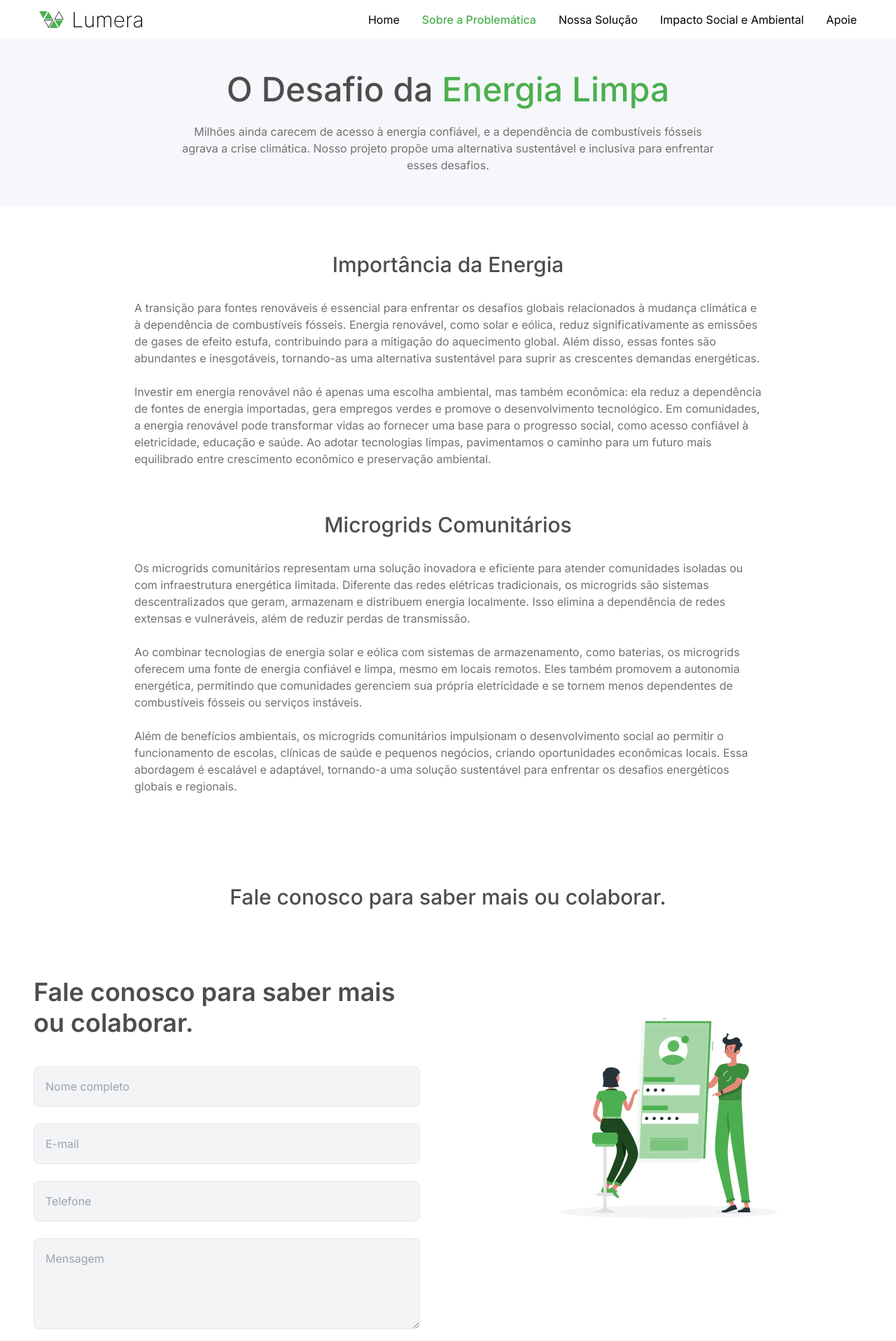
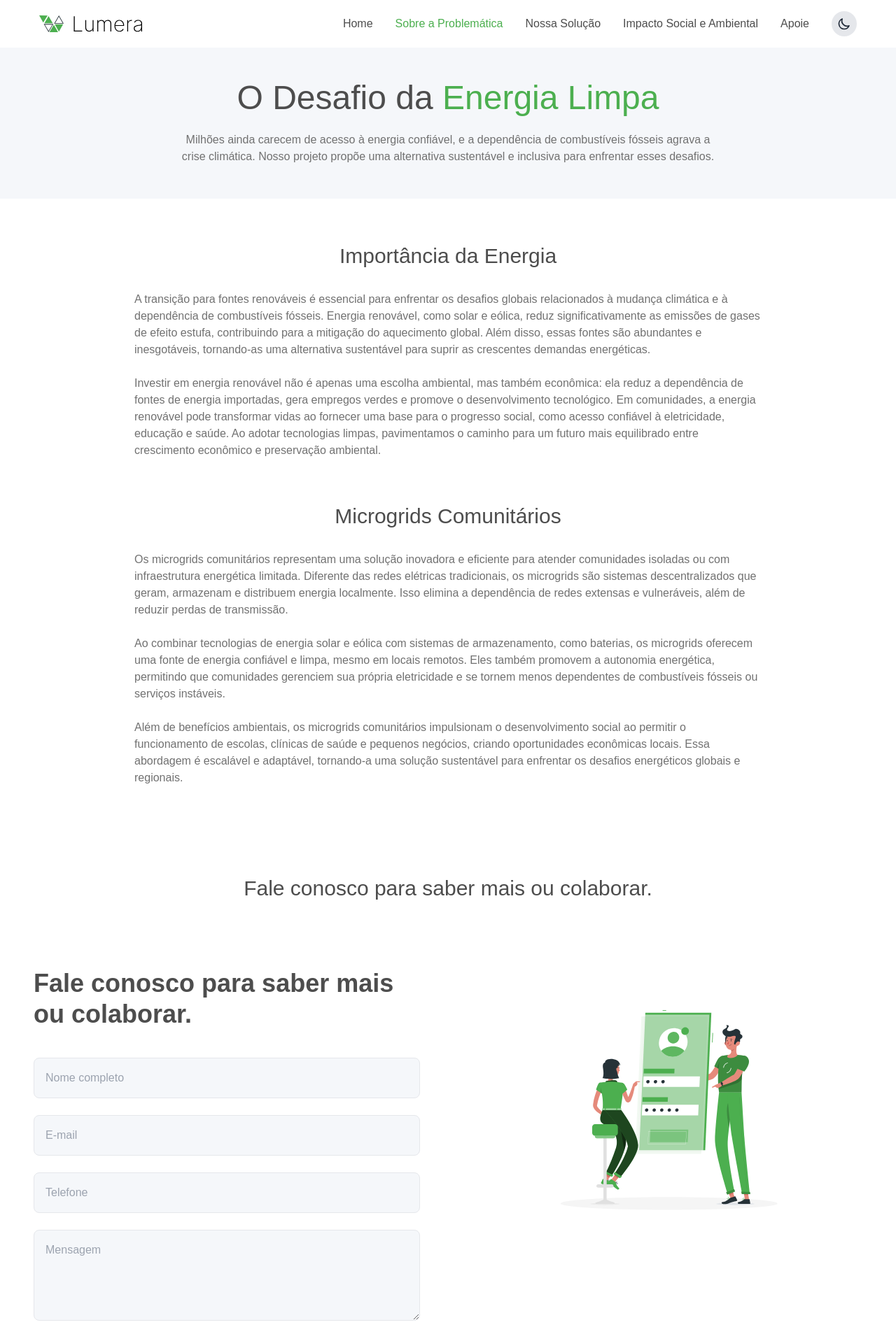
Before and after one commit to Yasmim-Antonielly/EcoVida, a Next.js app: page /problematica in a window 1280 px wide. Shown: the top 1917 px of the page at 70% size. Built offline with nearby package versions, Linux system fonts and the light colour scheme.

Commit message:
Add DarkMode theme toggle

```diff
--- a/src/app/globals.css
+++ b/src/app/globals.css
@@ -5,24 +5,73 @@
 :root {
   --background: #ffffff;
   --foreground: #171717;
+  --background-silver: #f5f7fa;
+  --brand-primary: #4caf4f;
+  --text-headers: #4d4d4d;
+  --text-body: #717171;
+  --card-background: #ffffff;
+  --card-border: #e5e7eb;
+  --navbar-background: #ffffff;
+}
+
+.dark {
+  --background: #121212;
+  --foreground: #e5e5e5;
+  --background-silver: #1e1e1e;
+  --brand-primary: #5cbe5f;
+  --text-headers: #ffffff;
+  --text-body: #a3a3a3;
+  --card-background: #1e1e1e;
+  --card-border: #333333;
+  --navbar-background: #0f0f0f;
 }
 
 @theme inline {
   --color-background: var(--background);
   --color-foreground: var(--foreground);
-  --font-sans: var(--font-geist-sans);
-  --font-mono: var(--font-geist-mono);
-}
-
-@media (prefers-color-scheme: dark) {
-  :root {
-    --background: #0a0a0a;
-    --foreground: #ededed;
-  }
+  --font-sans: var(--font-inter);
+  --font-mono: var(--font-archivo);
 }
 
 body {
   background: var(--background);
   color: var(--foreground);
-  font-family: Arial, Helvetica, sans-serif;
+  font-family: var(--font-sans, Arial, Helvetica, sans-serif);
+  transition: background-color 0.3s ease, color 0.3s ease;
 }
+
+.bg-background-silver {
+  background-color: var(--background-silver);
+}
+
+.bg-background-white {
+  background-color: var(--background);
+}
+
+.text-text-headers {
+  color: var(--text-headers);
+}
+
+.text-text-body {
+  color: var(--text-body);
+}
+
+.text-brand-primary {
+  color: var(--brand-primary);
+}
+
+.bg-brand-primary {
+  background-color: var(--brand-primary);
+}
+
+.bg-white {
+  background-color: var(--background);
+}
+
+.bg-gray-100 {
+  background-color: var(--background-silver);
+}
+
+.border-gray-200 {
+  border-color: var(--card-border);
+}
--- a/src/app/layout.tsx
+++ b/src/app/layout.tsx
@@ -1,6 +1,7 @@
 import type { Metadata } from "next";
 import { Inter, Archivo } from "next/font/google";
 import './globals.css';
+import { ThemeProvider } from "@/contexts/ThemeContext";
 
 const inter = Inter({
   subsets: ["latin"],
@@ -27,7 +28,9 @@ export default function RootLayout({
 }) {
   return (
     <html lang="pt-br" className={`${inter.variable} ${archivo.variable}`}>
-      <body className="bg-white" style={{ fontFamily: 'var(--font-inter)', color: '#717171' }}>{children}</body>
+      <body className="bg-background-white text-text-body">
+        <ThemeProvider>{children}</ThemeProvider>
+      </body>
     </html>
   );
 }
--- a/src/components/ContactForm.tsx
+++ b/src/components/ContactForm.tsx
@@ -35,11 +35,11 @@ const ContactForm = () => {
   };
 
   return (
-    <div className="w-full py-16 bg-background-white">
+    <div className="w-full py-16 bg-background-white transition-colors">
       <div className="max-w-[1440px] mx-auto px-4">
         <div className="flex flex-col-reverse md:flex-row md:items-start md:gap-12 lg:gap-20">
           <div className="form-content md:w-1/2 mt-10 md:mt-0">
-            <h2 className="text-2xl md:text-3xl lg:text-h2 font-semibold text-text-headers mb-10">
+            <h2 className="text-2xl md:text-3xl lg:text-h2 font-semibold text-text-headers mb-10 transition-colors">
               Fale conosco para saber mais ou colaborar.
             </h2>
             <form onSubmit={handleSubmit} className="flex flex-col gap-6 mb-10">
@@ -51,7 +51,7 @@ const ContactForm = () => {
                   required
                   value={formData.name}
                   onChange={handleChange}
-                  className="w-full p-4 border border-gray-200 rounded-lg bg-gray-100 font-normal text-body-lg text-text-body focus:outline-none focus:border-brand-primary focus:bg-white"
+                  className="w-full p-4 border border-card-border rounded-lg bg-background-silver font-normal text-body-lg text-text-body focus:outline-none focus:border-brand-primary focus:bg-background-white transition-colors"
                 />
               </div>
               <div className="w-full">
@@ -62,7 +62,7 @@ const ContactForm = () => {
                   required
                   value={formData.email}
                   onChange={handleChange}
-                  className="w-full p-4 border border-gray-200 rounded-lg bg-gray-100 font-normal text-body-lg text-text-body focus:outline-none focus:border-brand-primary focus:bg-white"
+                  className="w-full p-4 border border-card-border rounded-lg bg-background-silver font-normal text-body-lg text-text-body focus:outline-none focus:border-brand-primary focus:bg-background-white transition-colors"
                 />
               </div>
               <div className="w-full">
@@ -73,7 +73,7 @@ const ContactForm = () => {
                   required
                   value={formData.phone}
                   onChange={handleChange}
-                  className="w-full p-4 border border-gray-200 rounded-lg bg-gray-100 font-normal text-body-lg text-text-body focus:outline-none focus:border-brand-primary focus:bg-white"
+                  className="w-full p-4 border border-card-border rounded-lg bg-background-silver font-normal text-body-lg text-text-body focus:outline-none focus:border-brand-primary focus:bg-background-white transition-colors"
                 />
               </div>
               <div className="w-full">
@@ -84,12 +84,12 @@ const ContactForm = () => {
                   required
                   value={formData.message}
                   onChange={handleChange}
-                  className="w-full p-4 border border-gray-200 rounded-lg bg-gray-100 font-normal text-body-lg text-text-body resize-vertical min-h-[120px] focus:outline-none focus:border-brand-primary focus:bg-white"
+                  className="w-full p-4 border border-card-border rounded-lg bg-background-silver font-normal text-body-lg text-text-body resize-vertical min-h-[120px] focus:outline-none focus:border-brand-primary focus:bg-background-white transition-colors"
                 />
               </div>
               <button
                 type="submit"
-                className="bg-brand-primary text-white py-4 px-8 rounded-lg font-normal text-body-lg cursor-pointer transition-opacity hover:opacity-90 w-fit"
+                className="bg-brand-primary text-white py-4 px-8 rounded-lg font-normal text-body-lg cursor-pointer transition-all hover:opacity-90 w-fit"
               >
                 Entre em contato
               </button>
@@ -101,7 +101,7 @@ const ContactForm = () => {
               alt="Ilustração de duas pessoas interagindo com uma interface"
               width={400}
               height={400}
-              className="max-w-full h-auto"
+              className="max-w-full h-auto dark:opacity-90 transition-opacity"
               priority
             />
           </div>
--- a/src/components/Navbar.tsx
+++ b/src/components/Navbar.tsx
@@ -3,9 +3,12 @@
 import Link from "next/link";
 import Image from "next/image";
 import { usePathname } from "next/navigation";
+import ThemeToggle from "./ThemeToggle";
+import { useState } from "react";
 
 const Navbar = () => {
   const pathname = usePathname();
+  const [mobileMenuOpen, setMobileMenuOpen] = useState(false);
 
   const navLinks = [
     { href: "/", label: "Home" },
@@ -15,9 +18,13 @@ const Navbar = () => {
     { href: "/apoie", label: "Apoie" },
   ];
 
+  const toggleMobileMenu = () => {
+    setMobileMenuOpen(!mobileMenuOpen);
+  };
+
   return (
-    <nav className="w-full max-w-[1440px] mx-auto px-6 py-4 flex justify-between items-center">
-      <div className="flex items-center gap-2">
+    <nav className="w-full max-w-[1440px] mx-auto px-6 py-4 bg-navbar-background transition-colors">
+      <div className="flex justify-between items-center">
         <Link href="/">
           <div className="flex items-center gap-2">
             <Image
@@ -31,23 +38,81 @@ const Navbar = () => {
               alt="Lumera Logo Texto"
               width={98}
               height={23}
+              className="dark:invert"
             />
           </div>
         </Link>
-      </div>
+
+        {/* Menu desktop */}
         <div className="hidden md:flex items-center gap-8">
           {navLinks.map((link) => (
             <Link
               key={link.href}
               href={link.href}
-            className={`text-black no-underline hover:underline ${
-              pathname === link.href ? "text-brand-primary font-medium" : ""
+              className={`text-text-headers no-underline hover:underline transition-colors ${pathname === link.href ? "text-brand-primary font-medium" : ""
                 }`}
             >
               {link.label}
             </Link>
           ))}
+          <ThemeToggle />
         </div>
+
+        {/* Botões para mobile */}
+        <div className="flex md:hidden items-center gap-4">
+          <ThemeToggle />
+          <button
+            onClick={toggleMobileMenu}
+            className="p-2 text-text-headers rounded-md"
+            aria-label="Menu"
+          >
+            <svg
+              xmlns="http://www.w3.org/2000/svg"
+              fill="none"
+              viewBox="0 0 24 24"
+              stroke="currentColor"
+              className="w-6 h-6"
+            >
+              {mobileMenuOpen ? (
+                <path
+                  strokeLinecap="round"
+                  strokeLinejoin="round"
+                  strokeWidth={2}
+                  d="M6 18L18 6M6 6l12 12"
+                />
+              ) : (
+                <path
+                  strokeLinecap="round"
+                  strokeLinejoin="round"
+                  strokeWidth={2}
+                  d="M4 6h16M4 12h16M4 18h16"
+                />
+              )}
+            </svg>
+          </button>
+        </div>
+      </div>
+
+      {/* Menu mobile */}
+      {mobileMenuOpen && (
+        <div className="md:hidden mt-4 py-4 bg-navbar-background transition-all">
+          <div className="flex flex-col gap-4">
+            {navLinks.map((link) => (
+              <Link
+                key={link.href}
+                href={link.href}
+                className={`text-text-headers no-underline px-4 py-2 rounded-md transition-colors ${pathname === link.href
+                    ? "bg-background-silver text-brand-primary font-medium"
+                    : ""
+                  }`}
+                onClick={() => setMobileMenuOpen(false)}
+              >
+                {link.label}
+              </Link>
+            ))}
+          </div>
+        </div>
+      )}
     </nav>
   );
 };
--- /dev/null
+++ b/src/components/ThemeToggle.tsx
@@ -0,0 +1,60 @@
+"use client";
+
+import { useState, useEffect } from 'react';
+import { useTheme } from '@/contexts/ThemeContext';
+
+const ThemeToggle = () => {
+  const { theme, toggleTheme } = useTheme();
+  const [mounted, setMounted] = useState(false);
+
+  // Evita problemas de hidratação
+  useEffect(() => {
+    setMounted(true);
+  }, []);
+
+  if (!mounted) return null;
+
+  return (
+    <button
+      onClick={toggleTheme}
+      className="p-2 rounded-full bg-gray-200 dark:bg-gray-700 transition-colors"
+      aria-label={theme === 'light' ? 'Mudar para modo escuro' : 'Mudar para modo claro'}
+    >
+      {theme === 'light' ? (
+        // Ícone de Lua para modo claro
+        <svg
+          xmlns="http://www.w3.org/2000/svg"
+          viewBox="0 0 24 24"
+          fill="none"
+          stroke="currentColor"
+          className="w-5 h-5 text-gray-800"
+        >
+          <path
+            strokeLinecap="round"
+            strokeLinejoin="round"
+            strokeWidth={2}
+            d="M20.354 15.354A9 9 0 018.646 3.646 9.003 9.003 0 0012 21a9.003 9.003 0 008.354-5.646z"
+          />
+        </svg>
+      ) : (
+        // Ícone de Sol para modo escuro
+        <svg
+          xmlns="http://www.w3.org/2000/svg"
+          viewBox="0 0 24 24"
+          fill="none"
+          stroke="currentColor"
+          className="w-5 h-5 text-yellow-300"
+        >
+          <path
+            strokeLinecap="round"
+            strokeLinejoin="round"
+            strokeWidth={2}
+            d="M12 3v1m0 16v1m9-9h-1M4 12H3m15.364 6.364l-.707-.707M6.343 6.343l-.707-.707m12.728 0l-.707.707M6.343 17.657l-.707.707M16 12a4 4 0 11-8 0 4 4 0 018 0z"
+          />
+        </svg>
+      )}
+    </button>
+  );
+};
+
+export default ThemeToggle;
--- /dev/null
+++ b/src/contexts/ThemeContext.tsx
@@ -0,0 +1,59 @@
+"use client";
+
+import { createContext, useState, useEffect, useContext, ReactNode } from 'react';
+
+type Theme = 'light' | 'dark';
+
+interface ThemeContextProps {
+  theme: Theme;
+  toggleTheme: () => void;
+}
+
+const ThemeContext = createContext<ThemeContextProps | undefined>(undefined);
+
+export function ThemeProvider({ children }: { children: ReactNode }) {
+  const [theme, setTheme] = useState<Theme>('light');
+
+  // Efeito para inicializar o tema com base na preferência do usuário ou localStorage
+  useEffect(() => {
+    const savedTheme = localStorage.getItem('theme') as Theme | null;
+
+    if (savedTheme) {
+      setTheme(savedTheme);
+    } else if (window.matchMedia && window.matchMedia('(prefers-color-scheme: dark)').matches) {
+      setTheme('dark');
+    }
+  }, []);
+
+  // Efeito para atualizar o documento quando o tema muda
+  useEffect(() => {
+    document.documentElement.setAttribute('data-theme', theme);
+    localStorage.setItem('theme', theme);
+
+    if (theme === 'dark') {
+      document.documentElement.classList.add('dark');
+    } else {
+      document.documentElement.classList.remove('dark');
+    }
+  }, [theme]);
+
+  // Função para alternar entre os temas
+  const toggleTheme = () => {
+    setTheme(prevTheme => prevTheme === 'light' ? 'dark' : 'light');
+  };
+
+  return (
+    <ThemeContext.Provider value={{ theme, toggleTheme }}>
+      {children}
+    </ThemeContext.Provider>
+  );
+}
+
+// Hook personalizado para usar o tema
+export function useTheme() {
+  const context = useContext(ThemeContext);
+  if (context === undefined) {
+    throw new Error('useTheme must be used within a ThemeProvider');
+  }
+  return context;
+}
--- a/tailwind.config.ts
+++ b/tailwind.config.ts
@@ -5,19 +5,41 @@ const config: Config = {
     "./src/pages/**/*.{js,ts,jsx,tsx,mdx}",
     "./src/components/**/*.{js,ts,jsx,tsx,mdx}",
     "./src/app/**/*.{js,ts,jsx,tsx,mdx}",
+    "./src/contexts/**/*.{js,ts,jsx,tsx,mdx}",
   ],
+  darkMode: 'class',
   theme: {
     extend: {
       colors: {
-        "brand-primary": "#4caf4f",
-        "background-silver": "#f5f7fa",
-        "background-white": "#ffffff",
-        "text-headers": "#4d4d4d",
-        "text-body": "#717171",
+        "brand-primary": {
+          DEFAULT: "var(--brand-primary)",
+          light: "#4caf4f",
+          dark: "#5cbe5f",
+        },
+        "background-silver": {
+          DEFAULT: "var(--background-silver)",
+          light: "#f5f7fa",
+          dark: "#1e1e1e",
+        },
+        "background-white": {
+          DEFAULT: "var(--background)",
+          light: "#ffffff",
+          dark: "#121212",
+        },
+        "text-headers": {
+          DEFAULT: "var(--text-headers)",
+          light: "#4d4d4d",
+          dark: "#ffffff",
+        },
+        "text-body": {
+          DEFAULT: "var(--text-body)",
+          light: "#717171",
+          dark: "#a3a3a3",
+        },
       },
       fontFamily: {
-        inter: ["Inter", "sans-serif"],
-        archivo: ["Archivo", "sans-serif"],
+        inter: ["var(--font-inter)", "sans-serif"],
+        archivo: ["var(--font-archivo)", "sans-serif"],
       },
       fontSize: {
         h1: ["64px", "76px"],
```
Lines whose indentation alone changed are shown as unchanged.
